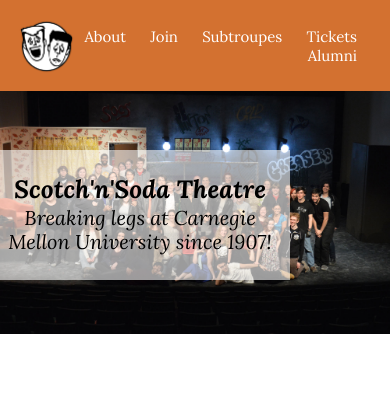
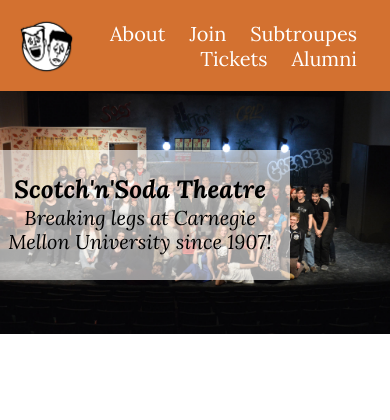
Before and after one commit to rendavison/snsWebsite, a Flask app: page / in a window 390 px wide. Shown: the top 420 px of the page. Run offline with Flask 2, Linux system fonts and the light colour scheme; some libraries are stand-ins or nearby versions.

Commit message:
trying to fix top links

```diff
--- a/app/static/sass/main.css
+++ b/app/static/sass/main.css
@@ -214,7 +214,7 @@ MOBILE COMPATIBLE CSS
   .tab {
     display: none; }
 
-  .topbar a {
+  .topbar {
     font-size: 15px; } }
 
 /*# sourceMappingURL=main.css.map */
--- a/app/static/sass/main.scss
+++ b/app/static/sass/main.scss
@@ -232,8 +232,6 @@ MOBILE COMPATIBLE CSS
   }
 
   .topbar {
-    a {
-      font-size: 15px;
-    }
+    font-size: 15px;
   }
 }
```
